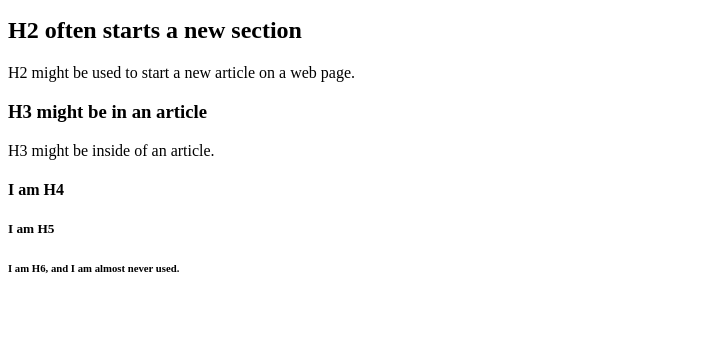
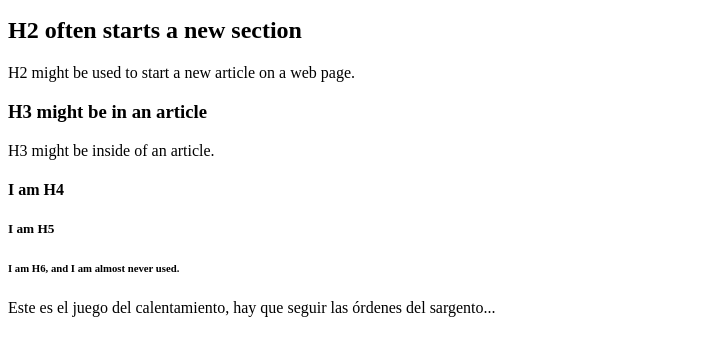
Before and after one commit to maryana85/LaptopServicio, a plain HTML site: page index.html in a window 1280 px wide. Shown: the part 87-442 px from the top of the page, without its empty margins (0-701 px from the left). Drawn offline with Linux system fonts and the light colour scheme.

Commit message:
Update index.html
Haciendo pruebitas (1)

```diff
--- a/index.html
+++ b/index.html
@@ -7,3 +7,4 @@
 <h4>I am H4</h4>
 <h5>I am H5</h5>
 <h6>I am H6, and I am almost never used.</h6>
+<p>Este es el juego del calentamiento, hay que seguir las órdenes del sargento...</p>
```
